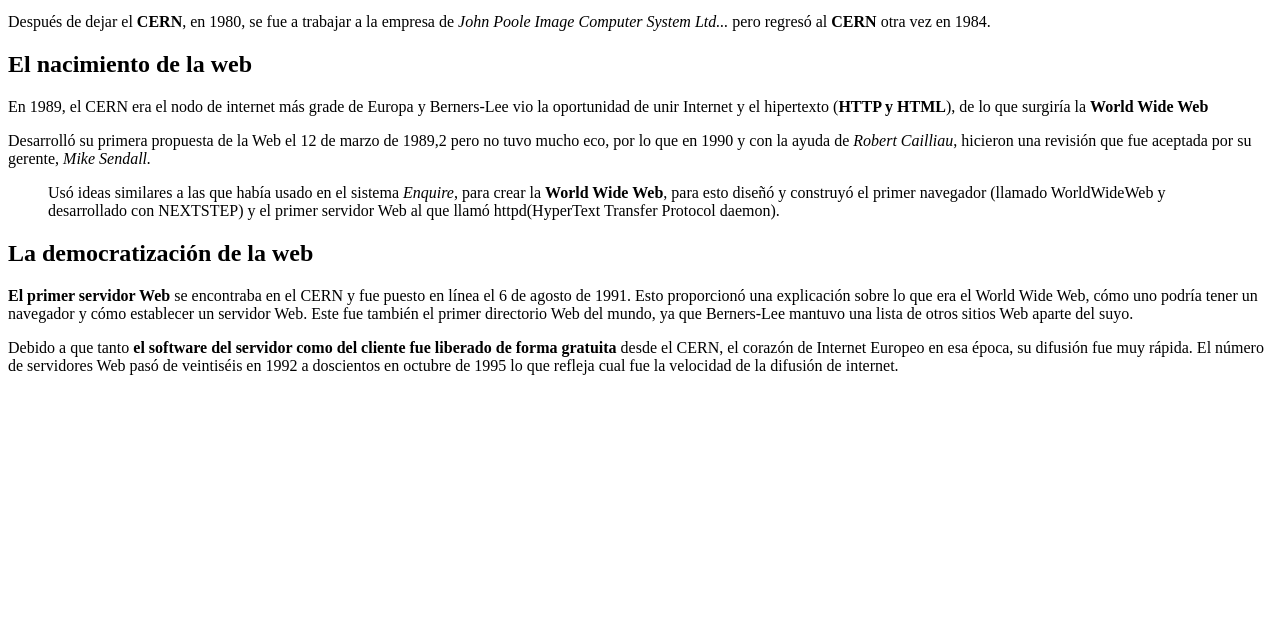
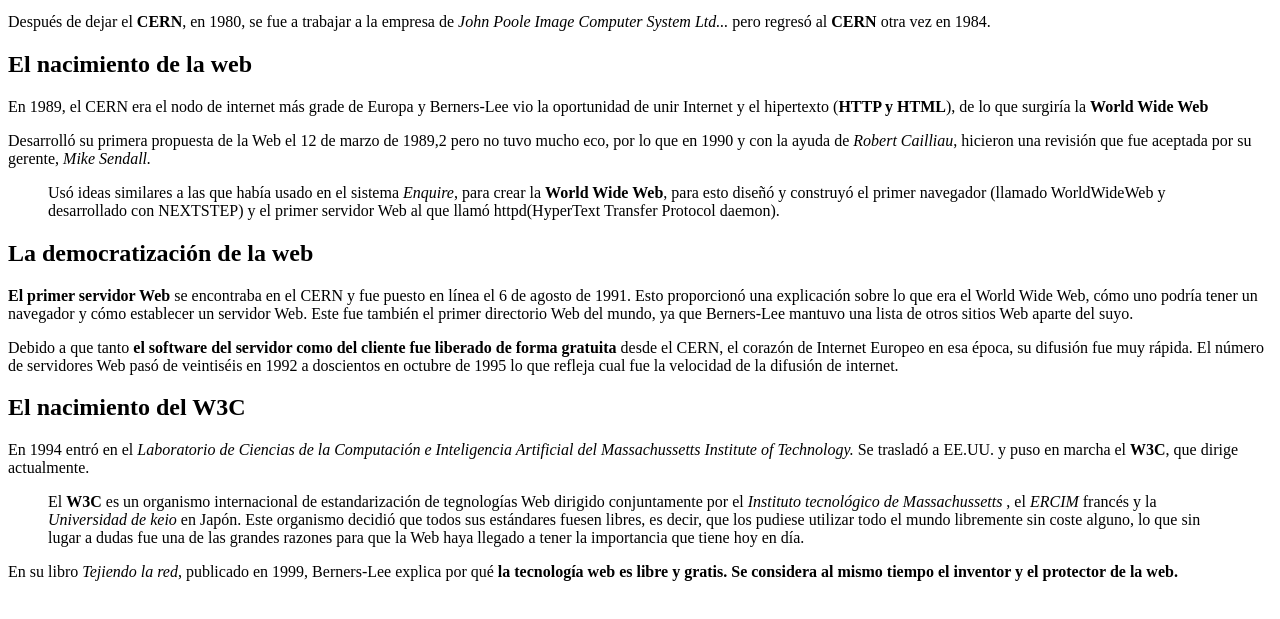
Before and after one commit to jmcaballero-alborfp/LMSGI-DAW, a plain HTML site: page boletin-ejercicioUD3/ejercicio2.html in a window 1280 px wide. Shown: the part 119-738 px from the top of the page. Drawn offline with Linux system fonts and the light colour scheme.

Commit message:
ej2 terminado

```diff
--- a/boletin-ejercicioUD3/ejercicio2.html
+++ b/boletin-ejercicioUD3/ejercicio2.html
@@ -28,6 +28,15 @@
 
 <p>Debido a que tanto <b>el software del servidor como del cliente fue liberado de forma gratuita</b> desde el CERN, el corazón de Internet Europeo en esa época, su difusión fue muy rápida. El número de servidores Web pasó de veintiséis en 1992 a doscientos en octubre de 1995 lo que refleja cual fue la velocidad de la difusión de internet. </p>
 
+<h2>El nacimiento del W3C</h2>
+
+<p>En 1994 entró en el <em>Laboratorio de Ciencias de la Computación e Inteligencia Artificial del Massachussetts Institute of Technology.</em> Se trasladó a EE.UU. y puso en marcha el <b>W3C</b>, que dirige actualmente.</p>
+
+<blockquote>
+El <b>W3C</b> es un organismo internacional de estandarización de tegnologías Web dirigido conjuntamente por el <em>Instituto tecnológico de Massachussetts </em>, el <em>ERCIM</em> francés y la <em>Universidad de keio</em> en Japón. Este organismo decidió que todos sus estándares fuesen libres, es decir, que los pudiese utilizar todo el mundo libremente sin coste alguno, lo que sin lugar a dudas fue una de las grandes razones para que la Web haya llegado a tener la importancia que tiene hoy en día.
+</blockquote>
+
+<p>En su libro <em>Tejiendo la red</em>, publicado en 1999, Berners-Lee explica por qué <b>la tecnología web es libre y gratis. Se considera al mismo tiempo el inventor y el protector de la web.</b></p>
 </body>
 
 </html>
```
